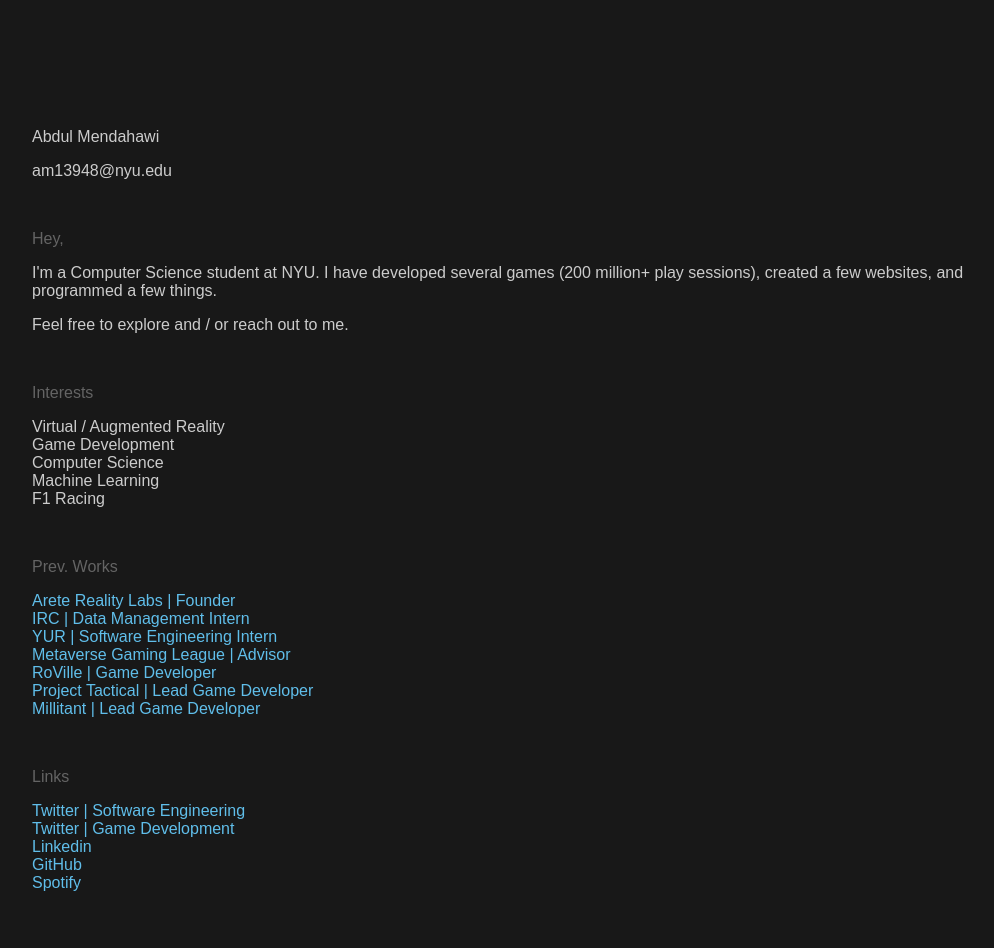
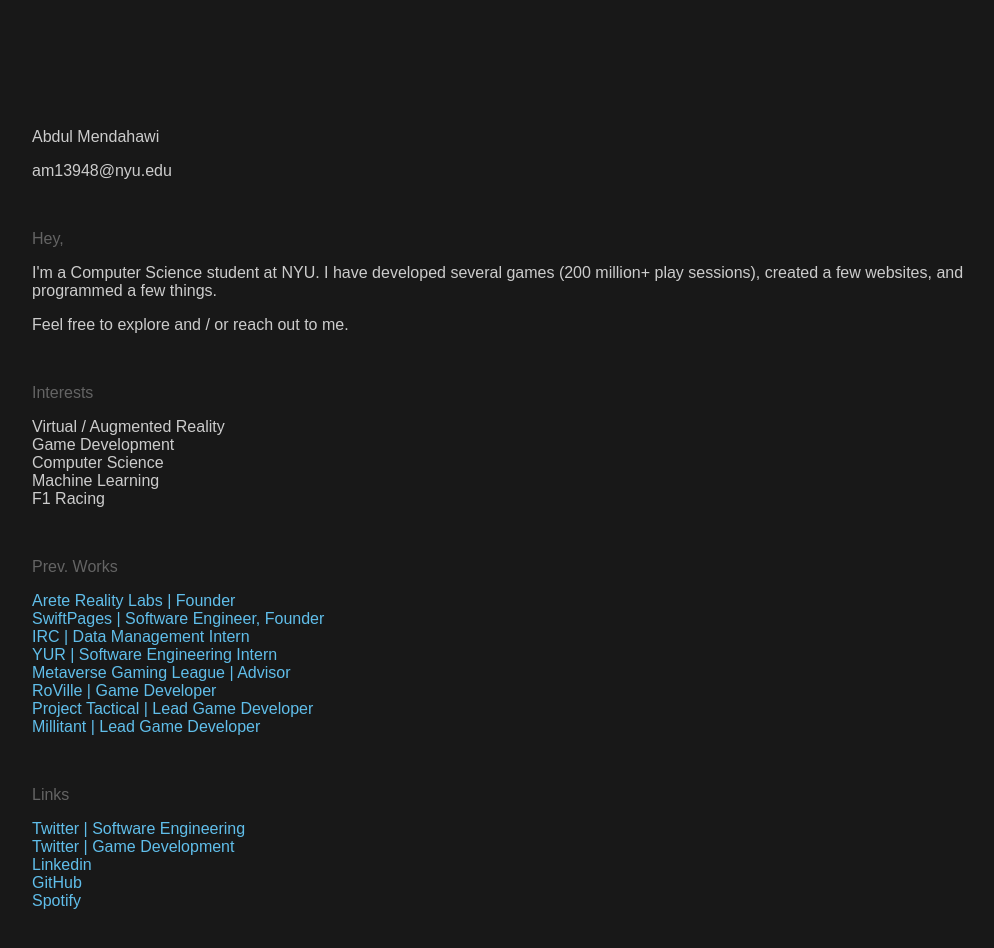
Before and after one commit to amendahawi/amendahawi-directory, a React (Create React App) app in the folder directory-page/: page / in a window 1280 px wide. Shown: the top 948 px of the page, without its empty margins (96-1090 px from the left). Built offline with nearby package versions, Linux system fonts and the light colour scheme.

Commit message:
projects update

```diff
--- a/directory-page/src/App.js
+++ b/directory-page/src/App.js
@@ -33,13 +33,22 @@
         {/* PROJECTS */}
         <p className="secondary_text">Prev. Works</p>
         <ul>
-        <li>
+          <li>
             <a
               href="https://arete-reality.vercel.app/manifesto"
               target="_blank"
               rel="noopener noreferrer"
             >
               Arete Reality Labs | Founder
+            </a>
+          </li>
+          <li>
+            <a
+              href="https://swiftpages.vercel.app/"
+              target="_blank"
+              rel="noopener noreferrer"
+            >
+              SwiftPages | Software Engineer, Founder
             </a>
           </li>
           <li>
```
